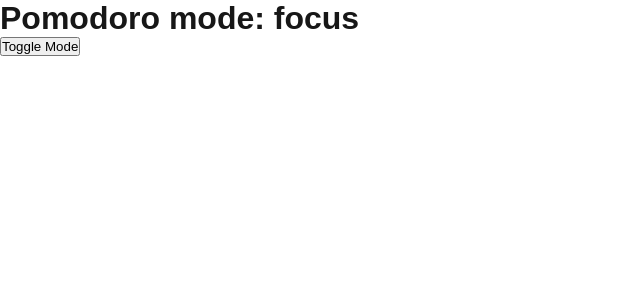
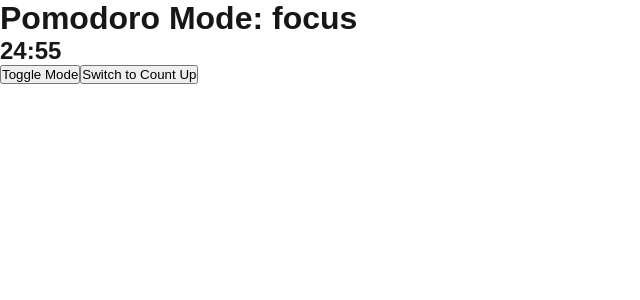
Before and after one commit to Sparklingstadt/pomo-stamp, a Next.js app: page /lab in a window 1280 px wide. Shown: the top 300 px of the page, without its empty margins (0-640 px from the left). Built offline with nearby package versions, Linux system fonts and the light colour scheme.

Commit message:
feat: switch to count up mode

```diff
--- a/app/lab/components/ToggleMode.tsx
+++ b/app/lab/components/ToggleMode.tsx
@@ -1,14 +1,58 @@
-'use client'
+'use client';
 
-import { useState } from "react"
+import { useState, useEffect } from 'react';
+import { PomodoroMode, TimerDirection } from '../lib/types';
+import { getNextMode, getInitialSeconds } from '../lib/utils';
 
 export default function Pomodoro() {
-  const [mode, setMode] = useState<'focus' | 'break'>('focus')
+  const [mode, setMode] = useState<PomodoroMode>('focus');
+  const [direction, setDirection] = useState<TimerDirection>('down');
+  const [seconds, setSeconds] = useState(getInitialSeconds(mode));
+
+  useEffect(() => {
+    if (direction === 'down' && seconds === 0) {
+      const next = getNextMode(mode);
+      setMode(next);
+      setSeconds(getInitialSeconds(next));
+      return;
+    }
+
+    const interval = setInterval(() => {
+      setSeconds((prev) => {
+        if (direction === 'down') return prev > 0 ? prev - 1 : 0;
+        return prev + 1;
+      });
+    }, 1000);
+
+    return () => clearInterval(interval);
+  }, [seconds, mode, direction]);
+
+  const minutes = Math.floor(seconds / 60);
+  const secs = seconds % 60;
 
   return (
     <div>
-      <h1>Pomodoro mode: {mode}</h1>
-      <button onClick={() => setMode(mode === 'focus' ? 'break' : 'focus')}>Toggle Mode</button>
+      <h1>Pomodoro Mode: {mode}</h1>
+      <h2>
+        {String(minutes).padStart(2, '0')}:{String(secs).padStart(2, '0')}
+      </h2>
+      <button
+        onClick={() => {
+          const next = getNextMode(mode);
+          setMode(next);
+          setSeconds(getInitialSeconds(next));
+        }}
+      >
+        Toggle Mode
+      </button>
+      <button
+        onClick={() => {
+          setDirection((prev) => (prev === 'down' ? 'up' : 'down'));
+          setSeconds(0); // カウントアップは0から開始
+        }}
+      >
+        Switch to {direction === 'down' ? 'Count Up' : 'Count Down'}
+      </button>
     </div>
-  )
+  );
 }
--- /dev/null
+++ b/app/lab/lib/constants.ts
@@ -0,0 +1,6 @@
+import { PomodoroMode } from "./types";
+
+export const POMODORO_CONFIG: Record<PomodoroMode, number> = {
+    focus: 25 * 60,
+    break: 5 * 60
+  }
--- /dev/null
+++ b/app/lab/lib/types.ts
@@ -0,0 +1,2 @@
+export type PomodoroMode = 'focus' | 'break'
+export type TimerDirection = 'up' | 'down'
--- /dev/null
+++ b/app/lab/lib/utils.ts
@@ -0,0 +1,10 @@
+import { POMODORO_CONFIG } from "./constants"
+import { PomodoroMode } from "./types"
+
+export function getNextMode(mode: PomodoroMode): PomodoroMode {
+  return mode === 'focus' ? 'break' : 'focus'
+}
+
+export function getInitialSeconds(mode: PomodoroMode): number {
+  return POMODORO_CONFIG[mode]
+}
```
